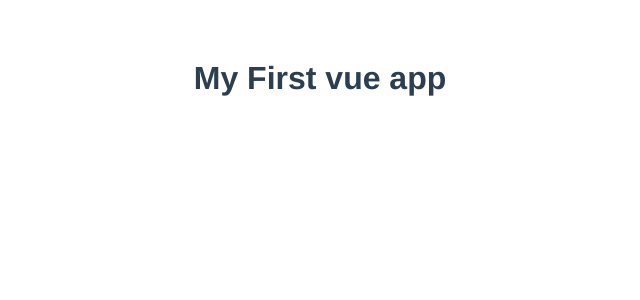
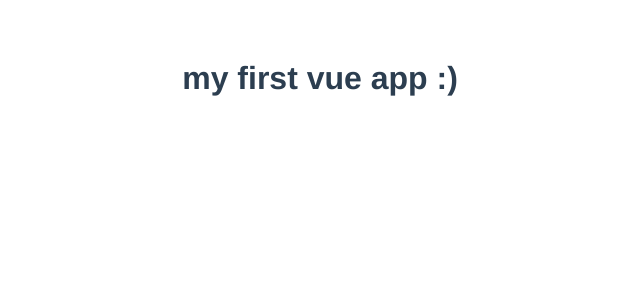
Before and after one commit to kunalgupta1234/VueJsCLI, a Vue app in the folder model-project/: page / in a window 1280 px wide. Shown: the top 300 px of the page, without its empty margins (320-960 px from the left). Built offline with nearby package versions, Linux system fonts and the light colour scheme.

Commit message:
remove home component

```diff
--- a/model-project/src/App.vue
+++ b/model-project/src/App.vue
@@ -1,16 +1,17 @@
 <template>
-  <h1>My First vue app</h1>
-  <!-- <HelloWorld msg="Welcome to Your Vue.js App"/> -->
+  <h1>{{title}}</h1>
 </template>
 
 <script>
-// import HelloWorld from './components/HelloWorld.vue'
 
 export default {
   name: 'App',
-  components: {
-    // HelloWorld
+  data(){
+    return{
+      title:"my first vue app :)"
+    }
   }
+
 }
 </script>
 
```
